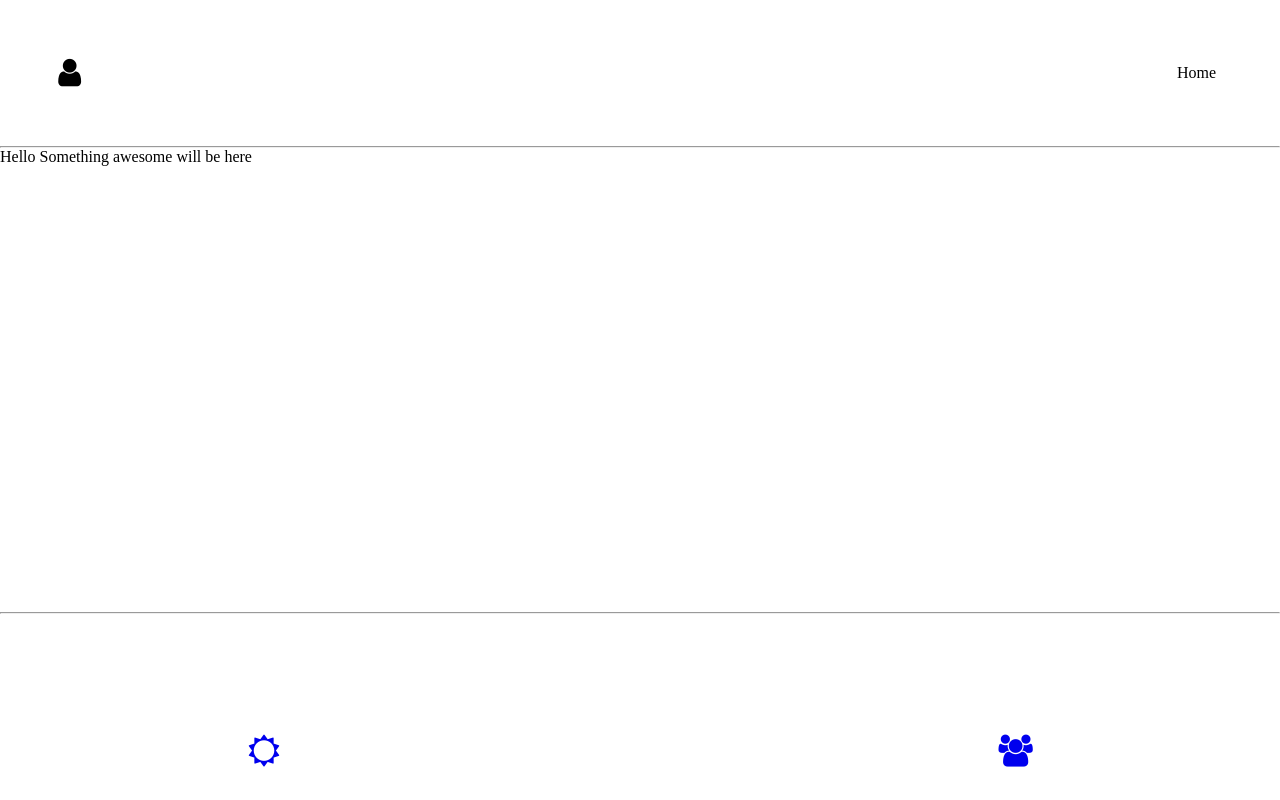
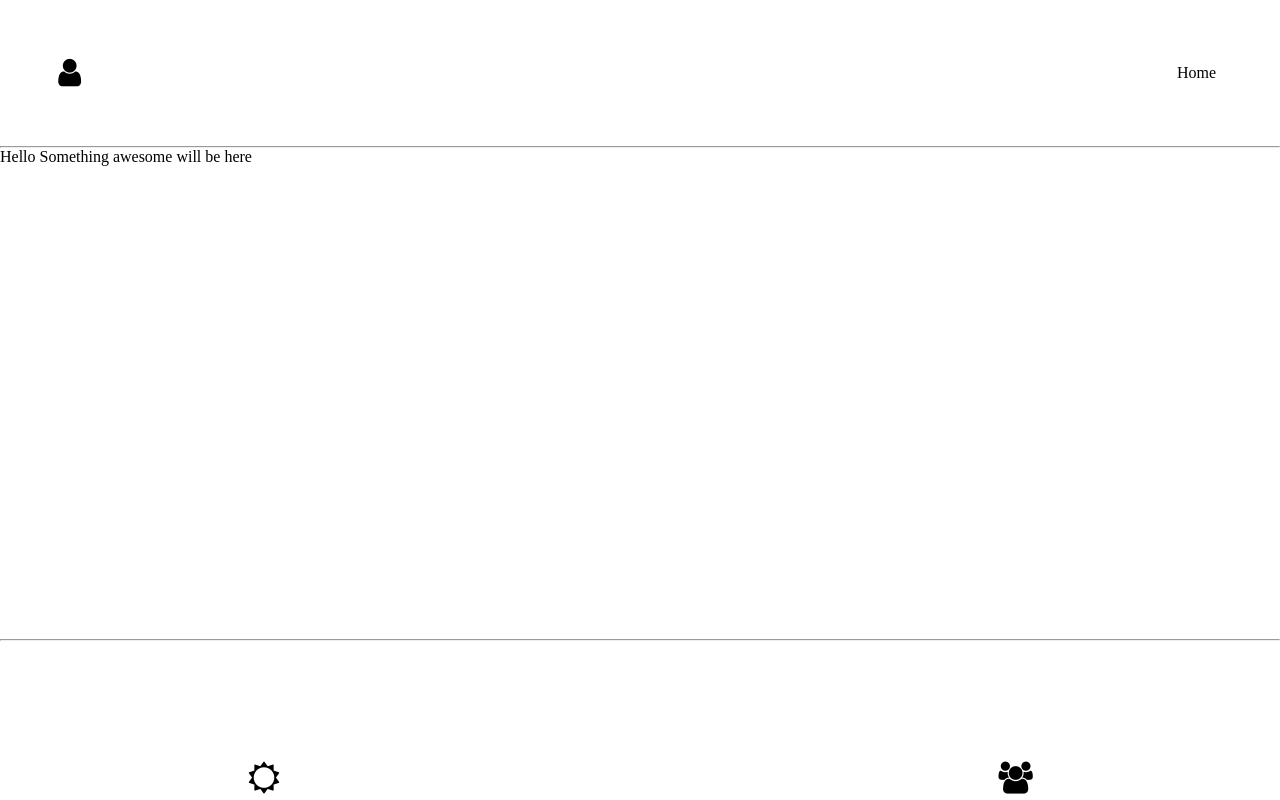
Before and after one commit to DevMukhtarr/easy-chat, a website: page view/profile.pug in a window 1280 px wide. Drawn offline with nearby package versions, Linux system fonts and the light colour scheme; files that its build step writes are made by us from their sources.

Commit message:
still fixing the pageview

```diff
--- a/styles/profile.scss
+++ b/styles/profile.scss
@@ -21,12 +21,13 @@ header{
 }
 footer{
     display: flex;
-    height: 10vh;
+    height: 5vh;
     justify-content: space-between;
     margin-right: 20%;
     margin-left: 20%;
     margin-top: 10%;
     a i{
         transform: scale(2.0);
+        color: black;
     }
 }
```
Also changed, not shown: styles/profile.css, 1 other file.
